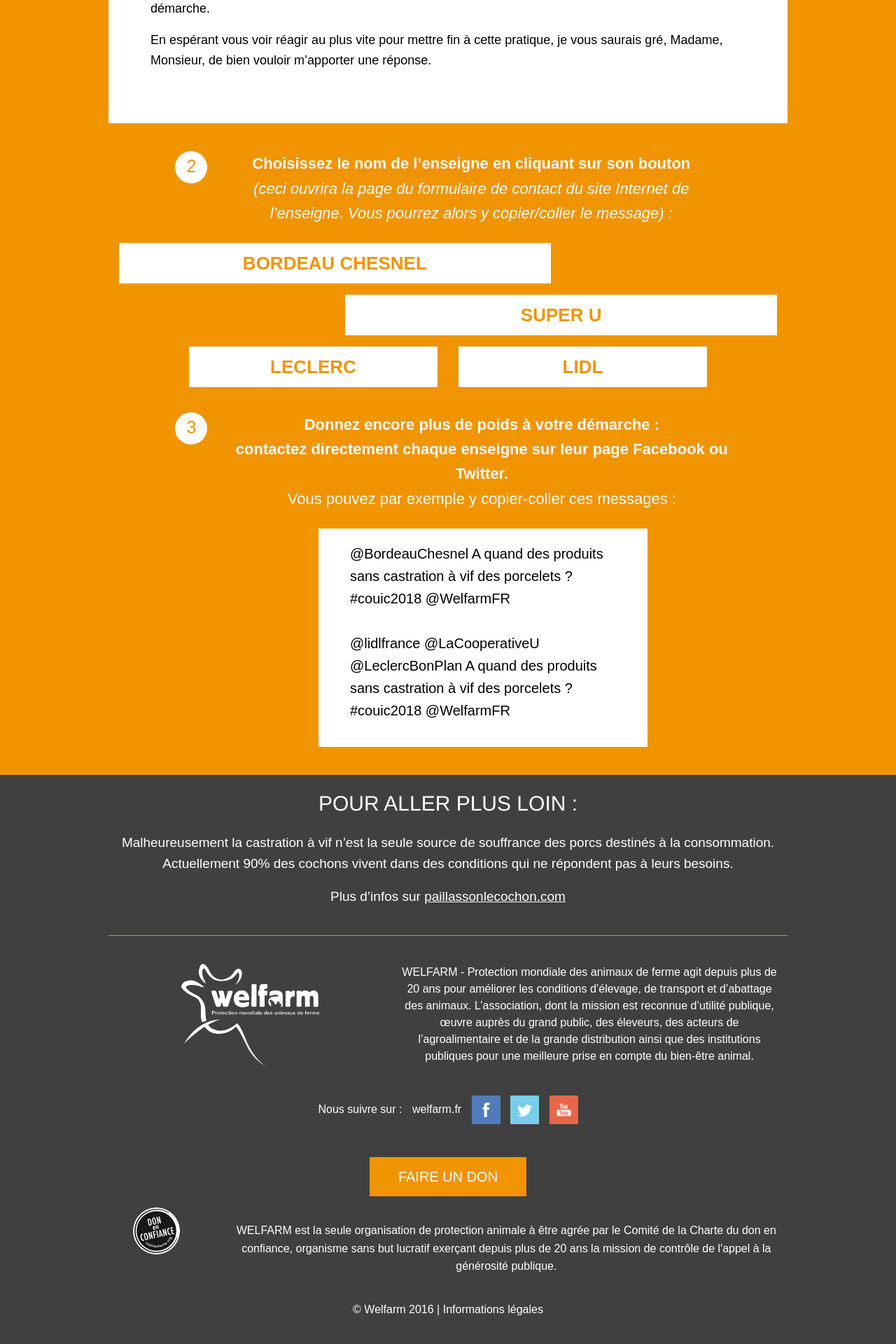
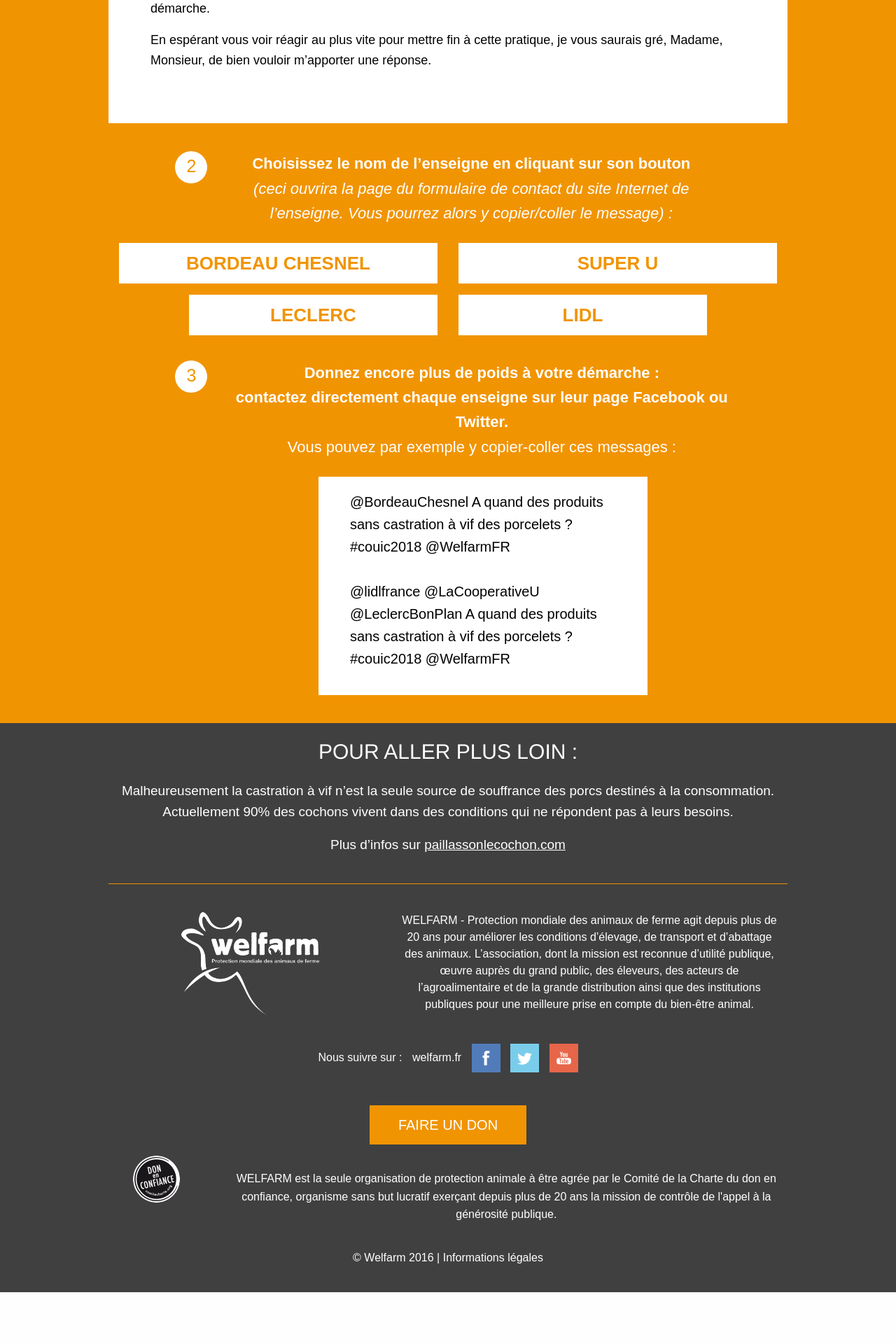
Before and after one commit to adfinitas-app/welfarm-petition, a Jekyll site: the page built from index.html, in a window 1280 px wide. Shown: the part 4238-6158 px from the top of the page at 70% size. Built offline with Jekyll 4.4.1, drawn with Linux system fonts in a browser that asks for light colours; comment, search, counter and statistics services are not loaded; after the commit the page ends 6084 px from its top, so only the background shows below that.

Commit message:
Updated '/_includes/professionels.html' via CloudCannon

```diff
--- a/_includes/professionels.html
+++ b/_includes/professionels.html
@@ -75,13 +75,13 @@
     </div>
     <div class="row">
       <div class="large-10 columns large-centered">
-	<div class="medium-8 columns">
+	<div class="medium-6 columns">
 	  <!--<a class="button marque" target="_blank" href="https://contact.croquonslavie.fr">Herta</a>-->
 	</div>
-	<div class="medium-8 columns">
+	<div class="medium-6 columns">
 	  <a class="button marque" target="_blank" href="https://www.bordeau-chesnel.com/contact.html">Bordeau Chesnel</a>
 	</div>
-	<div class="medium-8 columns">
+	<div class="medium-6 columns">
 	  <a class="button marque" target="_blank" href="https://www.magasins-u.com/contact">Super U</a>
 	</div>
       </div>
```
